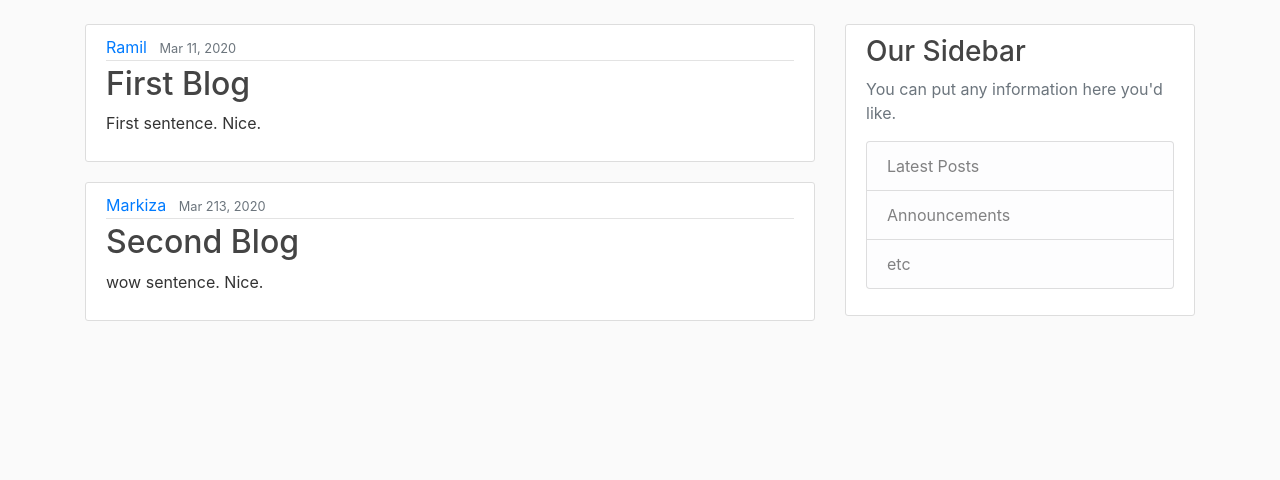
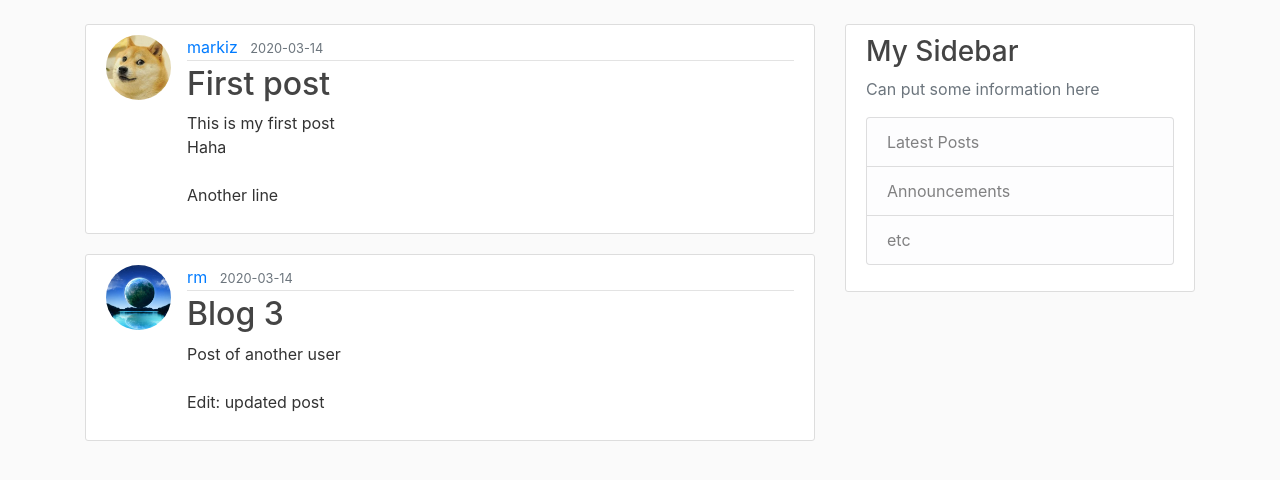
Before and after one commit to Mathemmagician/Flask_website, a Flask app: page / in a window 1280 px wide. Shown: the part 56-536 px from the top of the page. Run offline with Flask 2, Linux system fonts and the light colour scheme; data comes from the database, SQL or seed files in the repository; both versions use the stored data as it was after the commit; some libraries are stand-ins or nearby versions.

Commit message:
Update, delete and other Posts

```diff
--- a/flaskblog/routes.py
+++ b/flaskblog/routes.py
@@ -1,31 +1,17 @@
 import secrets
 import os
 from PIL import Image
-from flask import render_template, url_for, flash, redirect, request
+from flask import render_template, url_for, flash, redirect, request, abort
 from flaskblog import app, db, bcrypt
-from flaskblog.forms import RegistrationForm, LoginForm, UpdateAccountForm
+from flaskblog.forms import RegistrationForm, LoginForm, UpdateAccountForm, PostForm
 from flaskblog.models import User, Post
 from flask_login import login_user, logout_user, current_user, login_required
 
 
-posts = [
-    {
-        'author': "Ramil",
-        'title': "First Blog",
-        'content': "First sentence. Nice.",
-        'date': "Mar 11, 2020"
-    },
-    {
-        'author': "Markiza",
-        'title': "Second Blog",
-        'content': "wow sentence. Nice.",
-        'date': "Mar 213, 2020"
-    }
-]
-
 @app.route("/")
 @app.route("/home")
 def home():
+    posts = Post.query.all()
     return render_template('home.html', posts=posts)
 
 
@@ -118,7 +104,53 @@ def account():
     return render_template('account.html', title='Account', image_file=image_file, form=form)
 
 
-#@app.route("/post/new")
-#@login_required
-#def new_post():
-#    return render_template('create_post.html', title='New Post')
+@app.route("/post/new", methods=['GET', 'POST'])
+@login_required
+def new_post():
+    form = PostForm()
+    if form.validate_on_submit():
+        post = Post(title=form.title.data, content=form.content.data, author=current_user)
+        db.session.add(post)
+        db.session.commit()
+        flash('Post has been created', 'success')
+        return redirect(url_for('home'))
+    return render_template('create_post.html', title='New Post',
+        form=form, legend="New Post")
+
+
+@app.route("/post/<int:post_id>")
+def post(post_id):
+    post = Post.query.get_or_404(post_id)
+    return render_template('post.html', title=post.title, post=post)
+
+
+@app.route("/post/<int:post_id>/update", methods=['GET', 'POST'])
+@login_required
+def update_post(post_id):
+    post = Post.query.get_or_404(post_id)
+    if post.author != current_user:
+        abort(403)
+    form = PostForm()
+    if form.validate_on_submit():
+        post.title = form.title.data
+        post.content = form.content.data
+        db.session.commit()
+        flash('Your post has been updated!', 'success')
+        return redirect(url_for('post', post_id=post.id))
+    elif request.method == 'GET':
+        form.title.data = post.title
+        form.content.data = post.content
+    return render_template('create_post.html', title='Update Post',
+        form=form, legend="Update Post")
+
+
+@app.route("/post/<int:post_id>/delete", methods=['POST'])
+@login_required
+def delete_post(post_id):
+    post = Post.query.get_or_404(post_id)
+    if post.author != current_user:
+        abort(403)
+    db.session.delete(post)
+    db.session.commit()
+    flash('Your post has been deleted!', 'success')
+    return redirect(url_for('home'))
--- a/flaskblog/templates/home.html
+++ b/flaskblog/templates/home.html
@@ -2,12 +2,13 @@
 {% block content %}
     {% for post in posts %}
         <article class="media content-section">
+          <img class="rounded-circle article-img" src="{{ url_for('static', filename='profile_pics/' + post.author.image_file) }}">
           <div class="media-body">
             <div class="article-metadata">
-              <a class="mr-2" href="#">{{ post.author }}</a>
-              <small class="text-muted">{{ post.date }}</small>
+              <a class="mr-2" href="#">{{ post.author.username }}</a>
+              <small class="text-muted">{{ post.date_posted.strftime('%Y-%m-%d') }}</small>
             </div>
-            <h2><a class="article-title" href="#">{{ post.title }}</a></h2>
+            <h2><a class="article-title" href="{{ url_for('post', post_id=post.id) }}">{{ post.title }}</a></h2>
             <p class="article-content">{{ post.content }}</p>
           </div>
         </article>
--- a/flaskblog/templates/layout.html
+++ b/flaskblog/templates/layout.html
@@ -32,6 +32,7 @@
             <!-- Navbar Right Side -->
             <div class="navbar-nav">
               {% if current_user.is_authenticated %}
+                <a class="nav-item nav-link" href="{{ url_for('new_post') }}">New Post</a>
                 <a class="nav-item nav-link" href="{{ url_for('account') }}">Account</a>
                 <a class="nav-item nav-link" href="{{ url_for('logout') }}">Logout</a>
               {% else %}
@@ -59,8 +60,8 @@
         </div>
         <div class="col-md-4">
           <div class="content-section">
-            <h3>Our Sidebar</h3>
-            <p class='text-muted'>You can put any information here you'd like.
+            <h3>My Sidebar</h3>
+            <p class='text-muted'>Can put some information here
               <ul class="list-group">
                 <li class="list-group-item list-group-item-light">Latest Posts</li>
                 <li class="list-group-item list-group-item-light">Announcements</li>
```
Also changed, not shown: flaskblog/forms.py (+5 -3 lines), flaskblog/templates/create_post.html (+37 -1 lines), flaskblog/templates/post.html (added, +39 -0 lines), flaskblog/site.db, flaskblog/static/profile_pics/25a2bba8cc174478.jpg (added).
